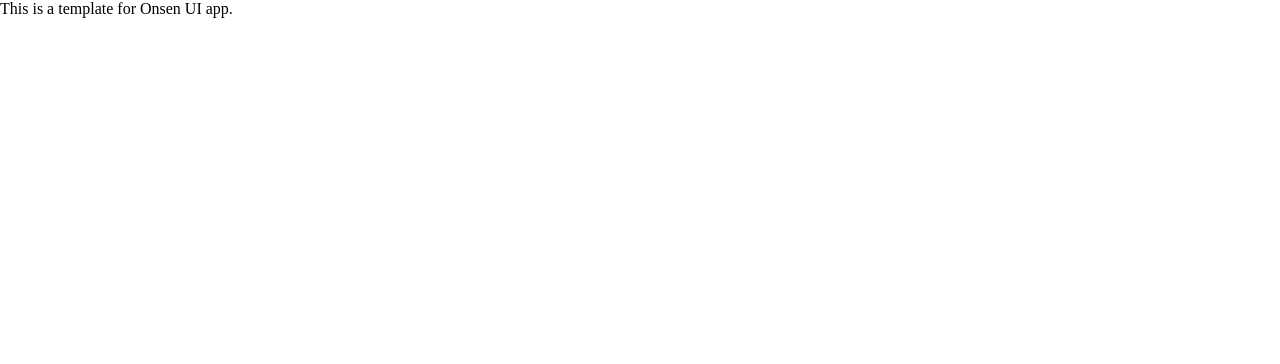
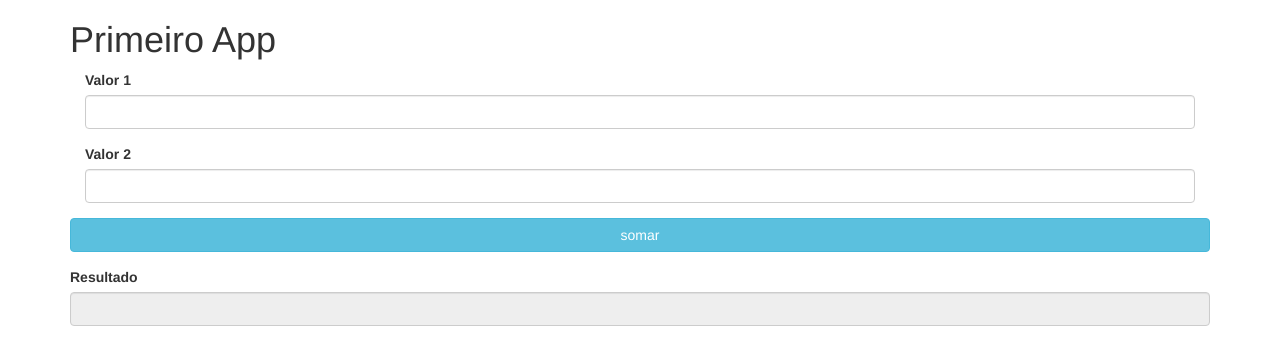
Before and after one commit to joaoprog/2DS2-1, a website: page www/index.html in a window 1280 px wide. Drawn offline with Linux system fonts and the light colour scheme.

Commit message:
Inserindo o layout do App com 3 inputs e apenas um botão

```diff
--- a/www/index.html
+++ b/www/index.html
@@ -4,26 +4,54 @@
   <meta charset="utf-8">
   <meta name="viewport" content="width=device-width, initial-scale=1, maximum-scale=1, user-scalable=no, viewport-fit=cover">
   <meta http-equiv="Content-Security-Policy" content="default-src * data: gap: https://ssl.gstatic.com; style-src * 'unsafe-inline'; script-src * 'unsafe-inline' 'unsafe-eval'">
+
   <script src="components/loader.js"></script>
-  <script src="lib/onsenui/js/onsenui.min.js"></script>
+  <script src="components/jquery-3.4.1.min.js"></script>
+  <script src="components/acao.js"></script>
 
   <link rel="stylesheet" href="components/loader.css">
-  <link rel="stylesheet" href="lib/onsenui/css/onsenui.css">
-  <link rel="stylesheet" href="lib/onsenui/css/onsen-css-components.css">
+  <link rel="stylesheet" href="css/bootstrap.min.css">
   <link rel="stylesheet" href="css/style.css">
 
-  <script>
-    ons.ready(function() {
-      console.log("Onsen UI is ready!");
-    });
 
-    if (ons.platform.isIPhoneX()) {
-      document.documentElement.setAttribute('onsflag-iphonex-portrait', '');
-      document.documentElement.setAttribute('onsflag-iphonex-landscape', '');
-    }
-  </script>
 </head>
 <body>
-  This is a template for Onsen UI app.
+      <div class="container">
+          <div class="row">
+              <div class="col-xs-12">
+                <h1>Primeiro App</h1>
+              </div>
+          </div>
+
+          <div class="col-xs-12">
+            <div class="form-group">
+              <label for="">Valor 1</label>
+                <input type="text" class="form-control" id="valor1">
+            </div>
+          </div>
+          <div class="col-xs-12">
+            <div class="form-group">
+              <label for="">Valor 2</label>
+                <input type="text" class="form-control" id="valor2">
+            </div>
+          </div>
+
+          <div class="row">
+            <div class="col-xs-12">
+             <div class="form-group">
+              <button class="btn btn-info btn-block">somar</button>
+            </div>
+           </div>
+          </div>
+
+          <div class="row">
+            <div class="col-xs-12">
+              <div class="form-group">
+                <label for="">Resultado</label>
+                <input type="text" class="form-control" id="resultado" readonly>
+              </div>
+            </div>
+          </div>
+      </div>
 </body>
 </html>
```
